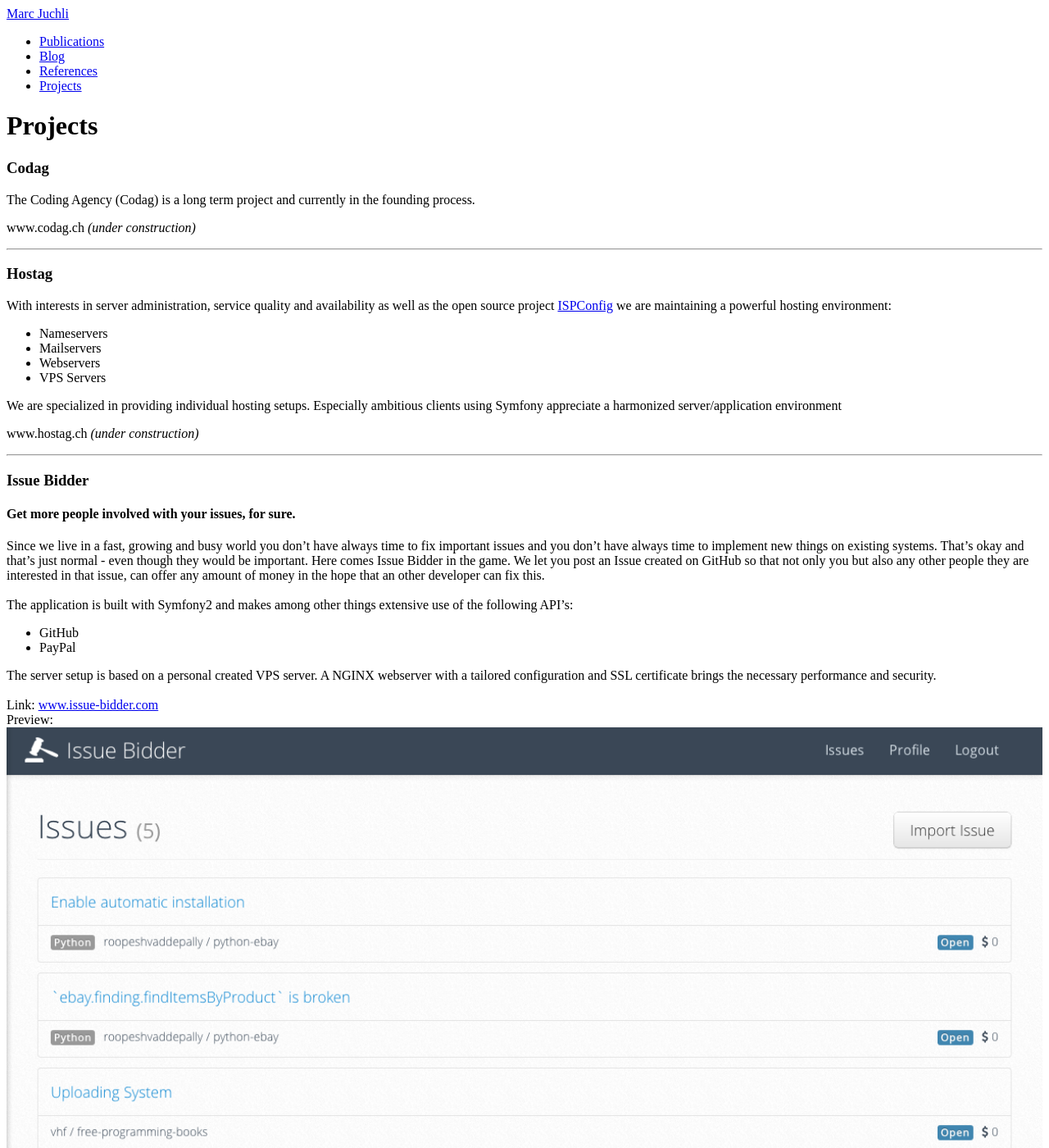
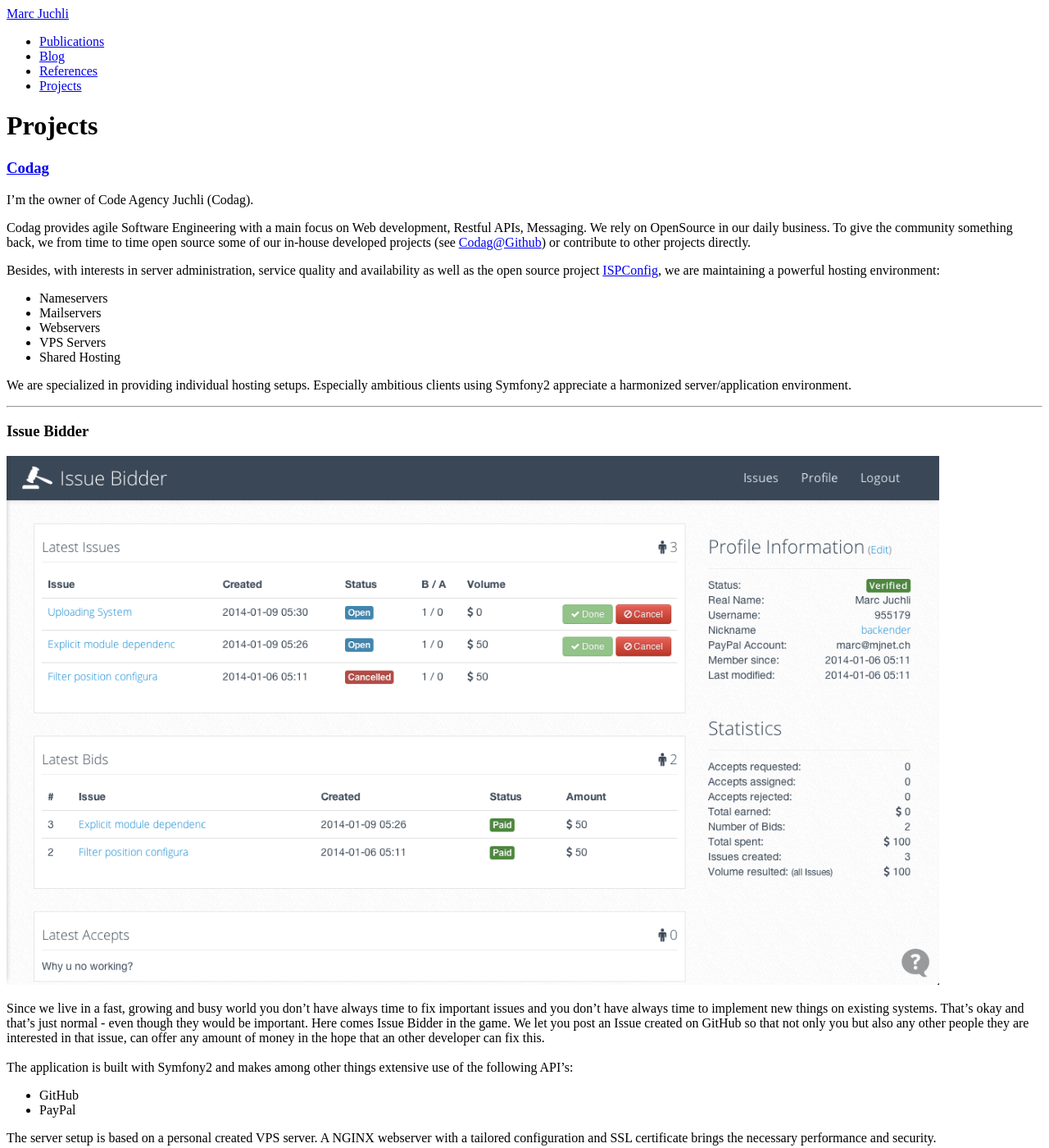
Before and after one commit to backender/marcjuch.li, a Jekyll site: the page built from projects/index.md, in a window 1280 px wide and 1400 px high. Shown: the whole window at 82% size. Built offline with Jekyll 4.4.1, drawn with Linux system fonts in a browser that asks for light colours; nearby versions of some CDN libraries; library files that are not in the unit come from our copies; some of the changed text lies outside the part shown.

Commit message:
update projects

```diff
--- a/projects/index.md
+++ b/projects/index.md
@@ -6,34 +6,28 @@
 ---
 {% include JB/setup %}
 
-### Codag
+### [Codag](http://codag.ch)
 
-The Coding Agency (Codag) is a long term project and currently in the founding process.
+I'm the owner of Code Agency Juchli (Codag).
 
-www.codag.ch
-*(under construction)*
+Codag provides agile Software Engineering with a main focus on Web development, Restful APIs, Messaging.
+We rely on OpenSource in our daily business. To give the community something back, we from time to time open source some of our in-house developed projects (see [Codag@Github](https://github.com/Codag)) or contribute to other projects directly.
 
-* * *
-
-### Hostag
-
-With interests in server administration, service quality and availability as well as the open source project [ISPConfig](http://ispconfig.org) we are maintaining a powerful hosting environment:
+Besides, with interests in server administration, service quality and availability as well as the open source project [ISPConfig](http://ispconfig.org), we are maintaining a powerful hosting environment:
 
 - Nameservers
 - Mailservers
 - Webservers
 - VPS Servers
+- Shared Hosting
 
-We are specialized in providing individual hosting setups. Especially ambitious clients using Symfony appreciate a harmonized server/application environment
-
-www.hostag.ch
-*(under construction)*
+We are specialized in providing individual hosting setups. Especially ambitious clients using Symfony2 appreciate a harmonized server/application environment.
 
 * * *
 
 ### Issue Bidder
 
-#### Get more people involved with your issues, for sure.
+<a href="/assets/img/issuebidder_profile.png"><img src="/assets/img/issuebidder_profile.png" width="90%" /></a>
 
 Since we live in a fast, growing and busy world you don't have always time to fix important issues and you don't have always time to implement new things on existing systems. That's okay and that's just normal - even though they would be important. Here comes Issue Bidder in the game. We let you post an Issue created on GitHub so that not only you but also any other people they are interested in that issue, can offer any amount of money in the hope that an other developer can fix this.
 <br><br>
@@ -45,20 +39,18 @@
 The server setup is based on a personal created VPS server.
 A NGINX webserver with a tailored configuration and SSL certificate brings the necessary performance and security.
 <br><br>
-Link: <a target="_blank" href="https://issue-bidder.com">www.issue-bidder.com</a>
-<br />
-Preview:
-<br />
-<a href="/assets/img/issuebidder_issues.png"><img src="/assets/img/issuebidder_issues.png" width="100%" /></a>
-<br /><br />
-<a href="/assets/img/issuebidder_profile.png"><img src="/assets/img/issuebidder_profile.png" width="100%" /></a>
+<b>Link: <a target="_blank" href="https://issue-bidder.com">www.issue-bidder.com</a></b>
 <br /> <br />
+
+* * *
 
 ### VKweb
 
+<a href="/assets/img/vkweb_einsatzverwaltung.png"><img src="/assets/img/vkweb_einsatzverwaltung.png" wdith="80%" /></a>
+
 #### A management and planing tool for the Verkehrskadetten Zürichsee.
 
-VKweb is a school project (Software Engineering Project) together with 3 team members. As this is a Symfony2 project on server-side my role is also to lead the team in terms of technical decisions and the procedure of development.
+VKweb initially was a is a school project (Software Engineering Project) together with 3 team members. As this is a Symfony2 project on server-side my role is also to lead the team in terms of technical decisions and the procedure of development.
 <br><br>
 As the customer was planing each event using multiple excel sheets the goal is to centralize each process into one application. This will prevent the customer redundancy and significantly decrease the amount of mistakes during the process.
 Consequently this lets the customer plan an event more efficient.
@@ -69,9 +61,5 @@
     <li>Client-Side: AngularJS</li>
     <li>Projectmanagement: Atlassian JIRA/Confluence</li>
 </ul>
-Preview:
-<br />
-<a href="/assets/img/vkweb_einsatzverwaltung.png"><img src="/assets/img/vkweb_einsatzverwaltung.png" wdith="100%" /></a>
-<br /><br />
-<a href="/assets/img/vkweb_login.png"><img src="/assets/img/vkweb_login.png" width="30%" /></a>
-<br /> <br />
+<br>
+<b>Project Information: <a target="_blank" href="http://vkweb.codag.ch">vkweb.codag.ch</a></b>
```
